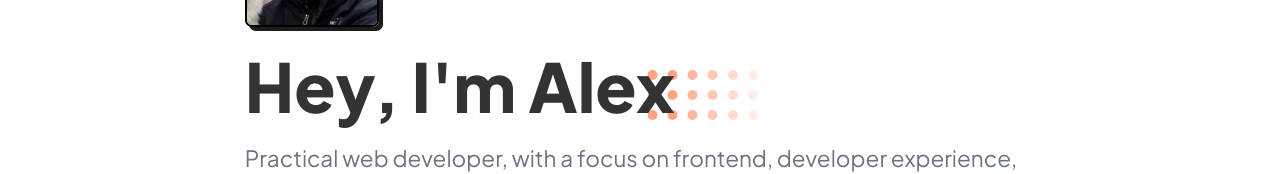
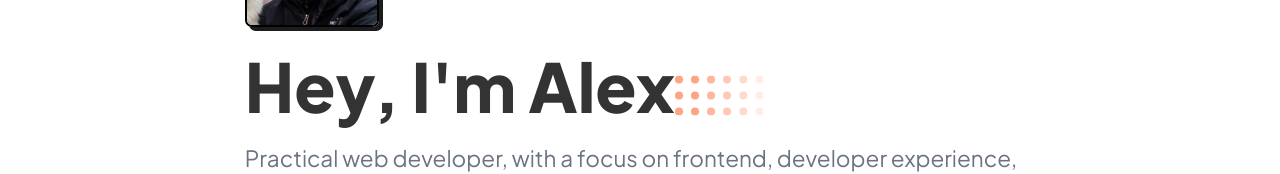
Before and after one commit to kitsunekyo/mostviertel.tech, a Next.js app: page / in a window 1280 px wide. Shown: the part 279-453 px from the top of the page. Built offline with nearby package versions, Linux system fonts and the light colour scheme.

Commit message:
style/move-dots

```diff
--- a/pages/index.js
+++ b/pages/index.js
@@ -63,8 +63,8 @@ export default function Home({ posts }) {
             variants={animationVariants}
             className="font-extrabold text-4xl md:text-6xl mt-4 mb-4 relative w-fit"
           >
-            <div className="absolute bottom-0 right-0 -z-10 opacity-50 translate-x-3/4">
-              <Dots fill="rgb(255, 75, 10)" />
+            <div className="absolute bottom-0 right-0 -z-10 opacity-50 translate-x-full -translate-y-1">
+              <Dots fill="rgb(255, 75, 10)" size={40} />
             </div>
             Hey, I&apos;m Alex
           </motion.h1>
```
